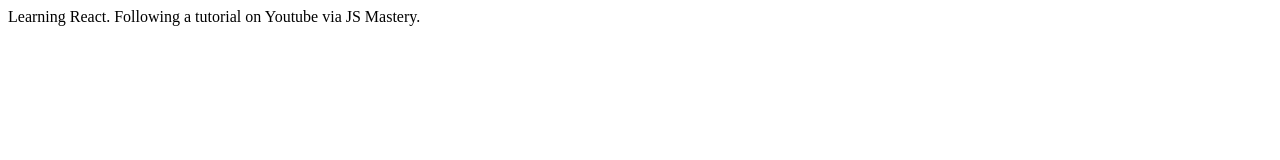
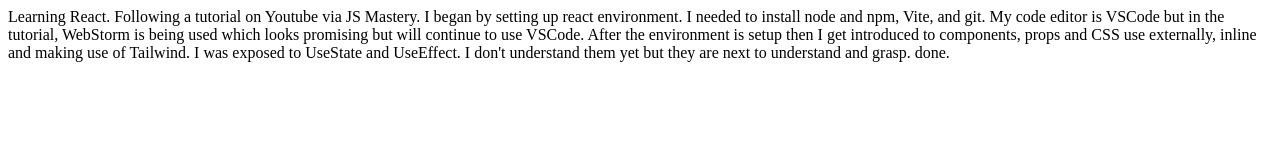
Before and after one commit to fitzk5ky/myWebsite, a plain HTML site: page docs/july-7.html in a window 1280 px wide. Drawn offline with Linux system fonts and the light colour scheme.

Commit message:
adding more to my blog about day 1 of react learning

```diff
--- a/docs/july-7.html
+++ b/docs/july-7.html
@@ -8,5 +8,9 @@
 </head>
 <body>
     Learning React. Following a tutorial on Youtube via JS Mastery.
+    I began by setting up react environment. I needed to install node and npm, Vite, and git. My code editor is VSCode but in the tutorial, WebStorm is being used which looks promising but will continue to use VSCode.
+    After the environment is setup then I get introduced to components, props and CSS use externally, inline and making use of Tailwind.
+    I was exposed to UseState and UseEffect. I don't understand them yet but they are next to understand and grasp.
+    done.
 </body>
 </html>
```
